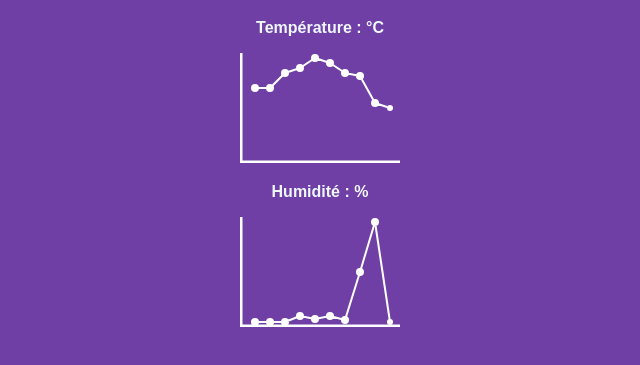
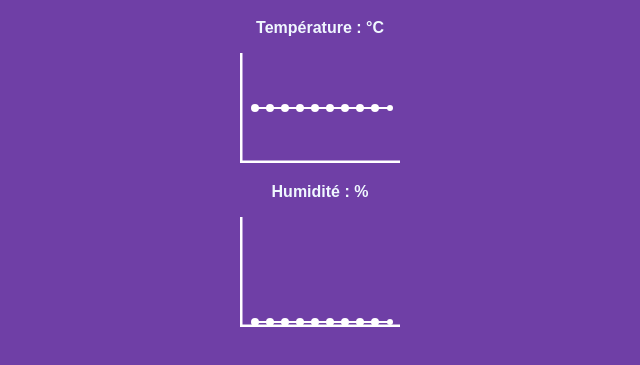
Before and after one commit to Meb-Do-Stuff/ESP01-TemperatureWebsite, a plain HTML site: page index.html in a window 1280 px wide. Shown: the part 61-426 px from the top of the page, without its empty margins (320-960 px from the left). Drawn offline with Linux system fonts and the light colour scheme.

Commit message:
Added the new html

```diff
--- a/index.html
+++ b/index.html
@@ -1,77 +1,12 @@
 <!DOCTYPE html>
-<html lang="en">
-<head>
-    <meta charset="UTF-8">
-    <title>Température et humidité locale</title>
-    <style>
-        @keyframes background_anim {
-        0% {background-color: mediumpurple;}
-        100% {background-color: rebeccapurple;}
-        }
-        body {
-            font-family: sans-serif;
-            font-weight: bold;
-            text-align: center;
-            animation: background_anim 10s infinite alternate;
-            color: aliceblue;
-        }
-        h1 {
-            text-shadow: 2px 2px 2px #000000;
-        }
-    </style>
-</head>
-<body>
-    <h1>Température et humidité locale</h1>
-    <p>Température : °C</p>
-    <canvas id="chartTemperature" width="160" height="110"></canvas>
-    <br/>
-    <p>Humidité : %</p>
-    <canvas id="chartHumidity" width="160" height="110"></canvas>
-</body>
-<script>
-    const temp = [20, 20, 35, 40, 50, 45, 35, 32, 5, 0];
-    const hum = [0, 0, 0, 6, 3, 6, 2, 50, 100, 0];
-
-    let cTemp = document.getElementById('chartTemperature').getContext('2d');
-    let cHum = document.getElementById('chartHumidity').getContext('2d');
-
-    class Chart {
-        constructor(ctx, param2, maxY) {
-            this.ctx = ctx;
-            this.param2 = param2;
-            this.maxY = maxY;
-
-            this.drawAxis();
-            this.drawPoints();
-        }
-
-        drawAxis() {
-            this.ctx.moveTo(0, 0);
-            this.ctx.lineTo(0, 110);
-            this.ctx.lineTo(160, 110);
-            this.ctx.strokeStyle = 'white';
-            this.ctx.lineWidth = 5;
-            this.ctx.stroke();
-        }
-
-        drawPoints() {
-            this.ctx.fillStyle = 'white';
-            for (let i = 0; i < this.param2.length; i++) {
-                this.ctx.beginPath();
-                this.ctx.arc((i+1) * 15, (this.maxY - this.param2[i]) + 5, 3, 0, 2 * Math.PI);
-                this.ctx.fill();
-                if (i < 9) {
-                    this.ctx.moveTo((i+1) * 15, (this.maxY - this.param2[i]) + 5);
-                    this.ctx.lineTo((i+2) * 15, (this.maxY - this.param2[i+1]) + 5);
-
-                    this.ctx.lineWidth = 2;
-                    this.ctx.stroke();
-                }
-            }
-        }
-    }
-
-    new Chart(cTemp, temp, 50);
-    new Chart(cHum, hum, 100);
-</script>
+<html lang="en"><head>
+<meta charset="UTF-8">
+<title>Température et humidité locale</title><style>@keyframes background_anim {0% {background-color: mediumpurple;}100% {background-color: rebeccapurple;}}body {font-family: sans-serif;font-weight: bold;text-align: center;animation: background_anim 10s infinite alternate;color: aliceblue;}h1 {text-shadow: 2px 2px 2px #000000;}</style></head><body><h1>Température et humidité locale</h1>
+<p>Température : °C</p>
+<canvas id="chartTemperature" width="160" height="110"></canvas><br/>
+<p>Humidité : %</p>
+<canvas id="chartHumidity" width="160" height="110"></canvas></body>
+<script>const temp = [0, 0, 0, 0, 0, 0, 0, 0, 0, 0];
+const hum = [0, 0, 0, 0, 0, 0, 0, 0, 0, 0];
+let cTemp = document.getElementById('chartTemperature').getContext('2d');let cHum = document.getElementById('chartHumidity').getContext('2d');class Chart {constructor(ctx, param2, maxY) {this.ctx = ctx;this.param2 = param2;this.maxY = maxY;this.drawAxis();this.drawPoints();}drawAxis() {this.ctx.moveTo(0, 0);this.ctx.lineTo(0, 110);this.ctx.lineTo(160, 110);this.ctx.strokeStyle = 'white';this.ctx.lineWidth = 5;this.ctx.stroke();}drawPoints() {this.ctx.fillStyle = 'white';for (let i = 0; i < this.param2.length; i++) {this.ctx.beginPath();this.ctx.arc((i+1) * 15, (this.maxY - this.param2[i]) + 5, 3, 0, 2 * Math.PI);this.ctx.fill();if (i < 9) {this.ctx.moveTo((i+1) * 15, (this.maxY - this.param2[i]) + 5);this.ctx.lineTo((i+2) * 15, (this.maxY - this.param2[i+1]) + 5);this.ctx.lineWidth = 2;this.ctx.stroke();}}}}new Chart(cTemp, temp, 50);new Chart(cHum, hum, 100);</script>
 </html>
```
Also changed, not shown: 2 other files.
